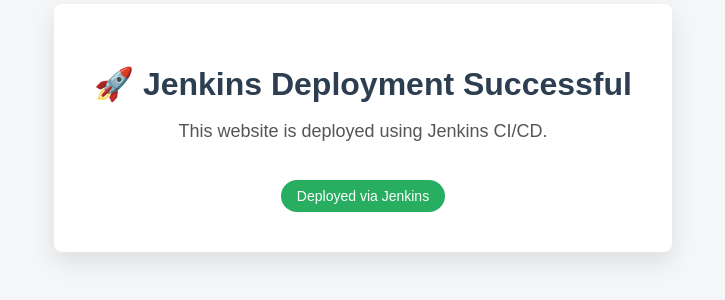
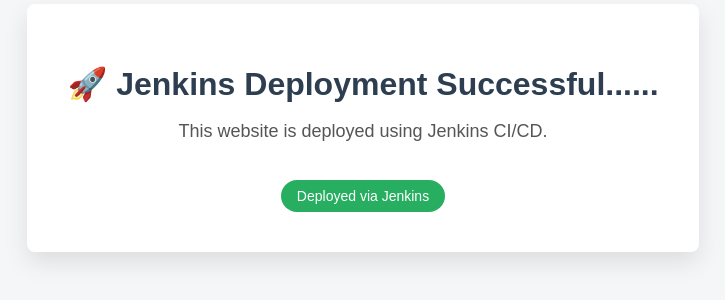
Before and after one commit to Ashu6605/my-demo, a plain HTML site: page index.html in a window 1280 px wide. Shown: the part 272-572 px from the top of the page, without its empty margins (277-1002 px from the left). Drawn offline with Linux system fonts and the light colour scheme.

Commit message:
Update index.html

```diff
--- a/index.html
+++ b/index.html
@@ -52,7 +52,7 @@
 <body>
   <div class="container">
     <div class="card">
-      <h1>🚀 Jenkins Deployment Successful</h1>
+      <h1>🚀 Jenkins Deployment Successful......</h1>
       <p>This website is deployed using Jenkins CI/CD.</p>
       <div class="badge">Deployed via Jenkins</div>
     </div>
```
